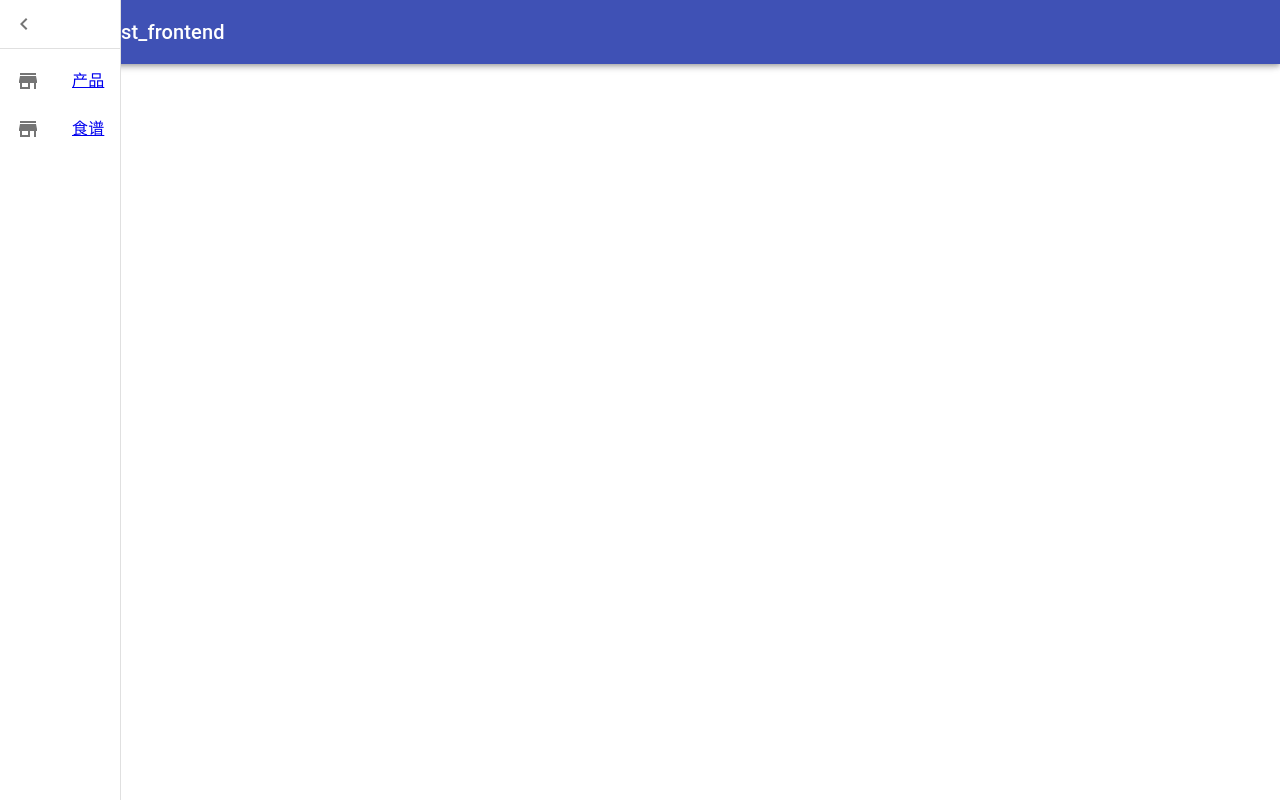
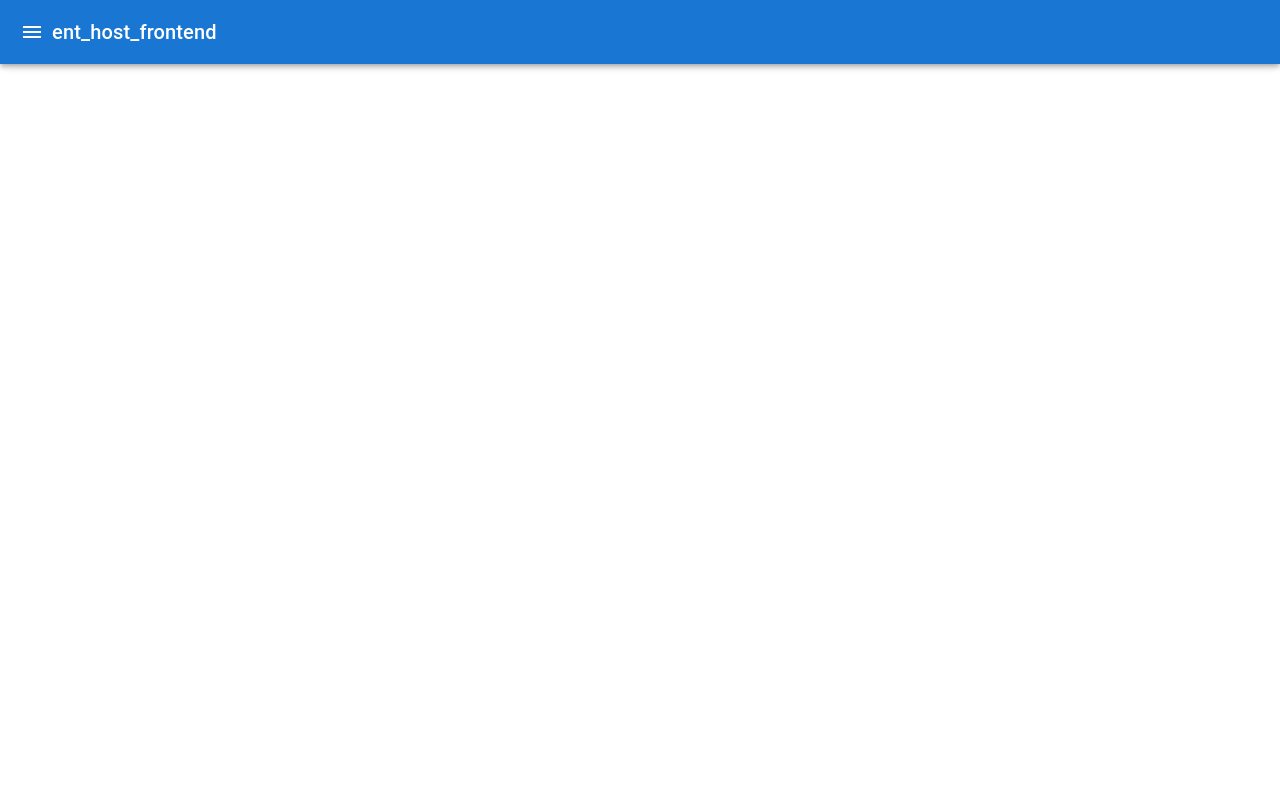
Before and after one commit to language-cat/enthost_frontend, a Next.js app: page / in a window 1280 px wide. Built offline with nearby package versions, Linux system fonts and the light colour scheme.

Commit message:
fixed Header.tsx and

```diff
--- a/src/components/Header.tsx
+++ b/src/components/Header.tsx
@@ -1,13 +1,8 @@
 import React, { useState } from 'react';
 import {
-    AppBar,
-    Toolbar,
     IconButton,
     Typography,
-    NoSsr,
-    ListItem,
-    ListItemText,
-    ListItemIcon,
+    NoSsr
 } from '@material-ui/core';
 import MenuIcon from '@material-ui/icons/Menu';
 import clsx from "clsx";
@@ -15,24 +10,29 @@ import {ThemeProvider, useTheme } from "@material-ui/core/styles";
 import Drawer from "@material-ui/core/Drawer";
 import ChevronRightIcon from "@material-ui/icons/ChevronRight";
 import ChevronLeftIcon from "@material-ui/icons/ChevronLeft";
-import Divider from "@material-ui/core/Divider";
-import List from "@material-ui/core/List";
+import Divider from '@mui/material/Divider';
+import List from '@mui/material/List';
 import StoreIcon from '@material-ui/icons/Store';
 import Link from 'next/link';
 import {headerStyle} from "@/ui/header";
-
+import {AppBar, ListItem, ListItemIcon, ListItemText} from "@mui/material";
+import ListItemButton from "@mui/material/ListItemButton";
+import InboxIcon from "@mui/icons-material/MoveToInbox";
+import MailIcon from "@mui/icons-material/Mail";
+import Box from '@mui/material/Box';
+import Toolbar from '@mui/material/Toolbar';
 
 export default function Header() {
     const [open, setOpen] = useState(false);
-    const styles = headerStyle();
     const theme = useTheme();
+    const styles = headerStyle(theme)();
 
     const handleDrawerOpen = () => {
-        setOpen(true);
+        setOpen(!open);
     };
 
     const handleDrawerClose = () => {
-        setOpen(false);
+        setOpen(!open);
     };
 
     return (
@@ -58,7 +58,6 @@ export default function Header() {
                 </Toolbar>
             </AppBar>
             <Drawer
-                variant="permanent"
                 className={clsx(styles.drawer, {
                     [styles.drawerOpen]: open,
                     [styles.drawerClose]: !open,
@@ -67,31 +66,33 @@ export default function Header() {
                 paper: clsx({
                     [styles.drawerOpen]: open,
                     [styles.drawerClose]: !open,
-                    }),
-                }}
+                })}}
+                variant="persistent"
+                anchor="left"
+                open={open}
             >
                 <div className={styles.toolbar}>
                     <IconButton onClick={handleDrawerClose}>
-                    {theme.direction === 'rtl' ? <ChevronRightIcon/> : <ChevronLeftIcon/>}
+                        {theme.direction === 'ltr' ? <ChevronLeftIcon /> : <ChevronRightIcon />}
                     </IconButton>
                 </div>
                 <Divider/>
                 <ThemeProvider theme={theme}>
                      <List>
-                     <Link href="/products" passHref>
-                         <ListItem button component="div">
+                         <Link href="/recipes" passHref>
+                            <ListItem disablePadding component="div">
                                  <ListItemIcon>
                                     <StoreIcon />
                                  </ListItemIcon>
-                             <ListItemText primary="产品" />
+                                 <ListItemText primary="recipes" />
                              </ListItem>
                          </Link>
-                     <Link href="/recipes" passHref>
-                        <ListItem button component="div">
+                         <Link href="/products" passHref>
+                             <ListItem disablePadding component="div">
                                  <ListItemIcon>
                                      <StoreIcon />
                                  </ListItemIcon>
-                             <ListItemText primary="食谱" />
+                                 <ListItemText primary="products" />
                              </ListItem>
                          </Link>
                      </List>
```
Lines whose indentation alone changed are shown as unchanged.
